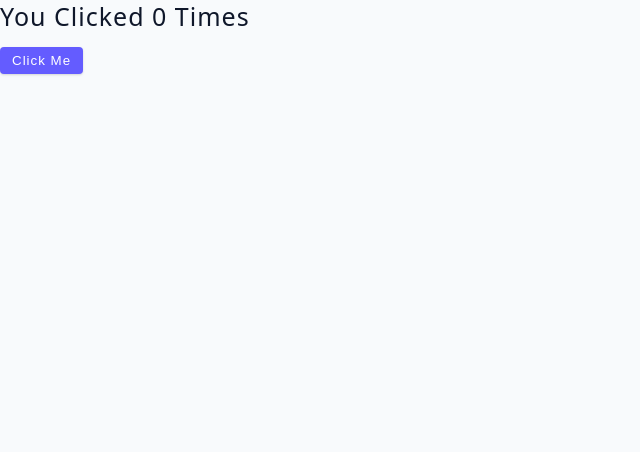
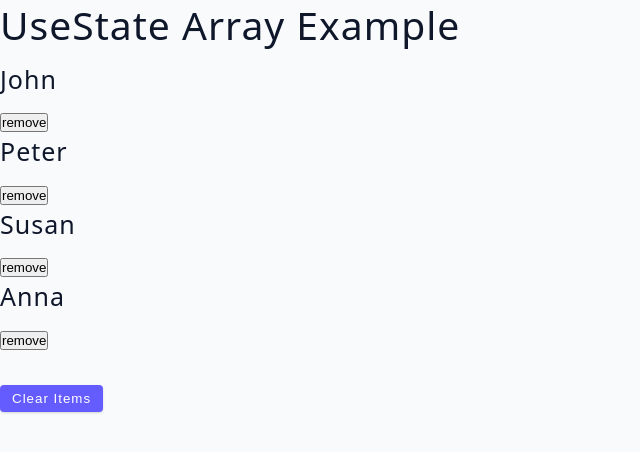
Before and after one commit to my-projects-seb0927/freeCodeCamp-Learn_React_18, a React (Vite) app in the folder 03-advanced-react/: page / in a window 1280 px wide. Shown: the top 452 px of the page, without its empty margins (0-640 px from the left). Built offline with nearby package versions, Linux system fonts and the light colour scheme.

Commit message:
"useState with Array" and "Automatic Batching" notes and code added

```diff
--- a/03-advanced-react/src/App.jsx
+++ b/03-advanced-react/src/App.jsx
@@ -1,4 +1,5 @@
-import Starter from './tutorial/01-useState/final/02-useState-basics'
+import Starter from './tutorial/01-useState/starter/03-useState-array';
+import Final from './tutorial/01-useState/final/03-useState-array';
 
 function App() {
 
@@ -12,6 +13,7 @@ function App() {
   return (
     <div>
       <Starter />
+      <Final />
     </div>
   );
 }
```
Also changed, not shown: 1 other file (tests, documents, lock files or other folders).
